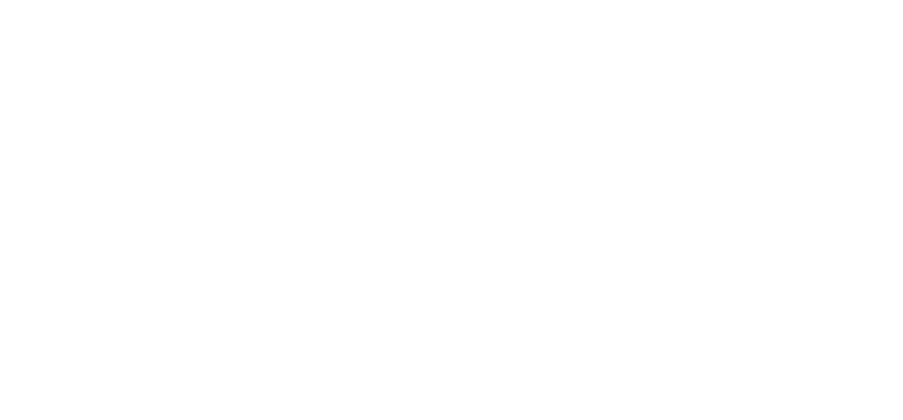
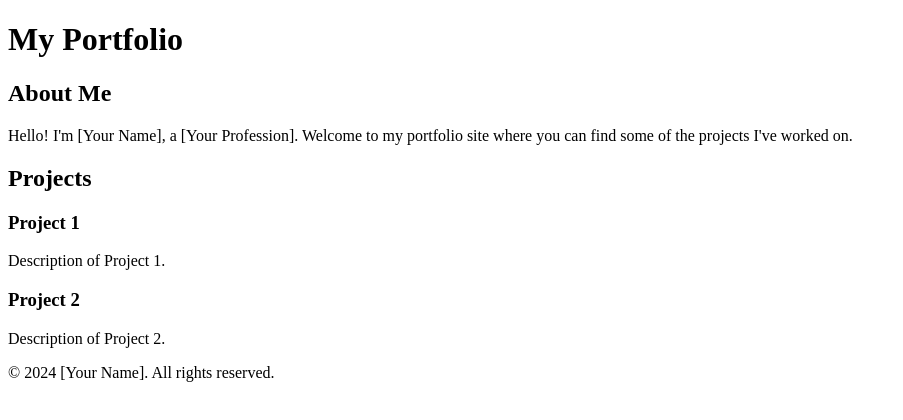
Before and after one commit to ChanuVith/crap-portfolio, a plain HTML site: page index.html in a window 1280 px wide. Shown: the whole page, without its empty margins (0-903 px from the left). Drawn offline with Linux system fonts and the light colour scheme.

Commit message:
added a portfolio to index.html

```diff
--- a/index.html
+++ b/index.html
@@ -3,9 +3,40 @@
 <head>
     <meta charset="UTF-8">
     <meta name="viewport" content="width=device-width, initial-scale=1.0">
-    <title>crap portfolio</title>
+    <title>My Portfolio</title>
 </head>
 <body>
-
+    <header>
+        <div class="container">
+            <h1>My Portfolio</h1>
+        </div>
+    </header>
+    <section>
+        <div class="container">
+            <h2>About Me</h2>
+            <p>Hello! I'm [Your Name], a [Your Profession]. Welcome to my portfolio site where you can find some of the projects I've worked on.</p>
+        </div>
+    </section>
+    <section>
+        <div class="container">
+            <h2>Projects</h2>
+            <div class="projects">
+                <div class="project">
+                    <h3>Project 1</h3>
+                    <p>Description of Project 1.</p>
+                </div>
+                <div class="project">
+                    <h3>Project 2</h3>
+                    <p>Description of Project 2.</p>
+                </div>
+                <!-- Add more projects here -->
+            </div>
+        </div>
+    </section>
+    <footer>
+        <div class="container">
+            <p>&copy; 2024 [Your Name]. All rights reserved.</p>
+        </div>
+    </footer>
 </body>
 </html>
```
